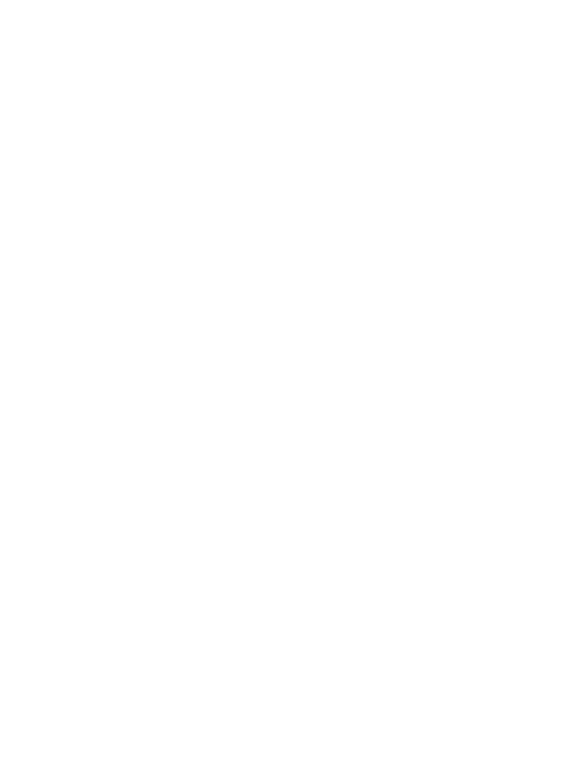
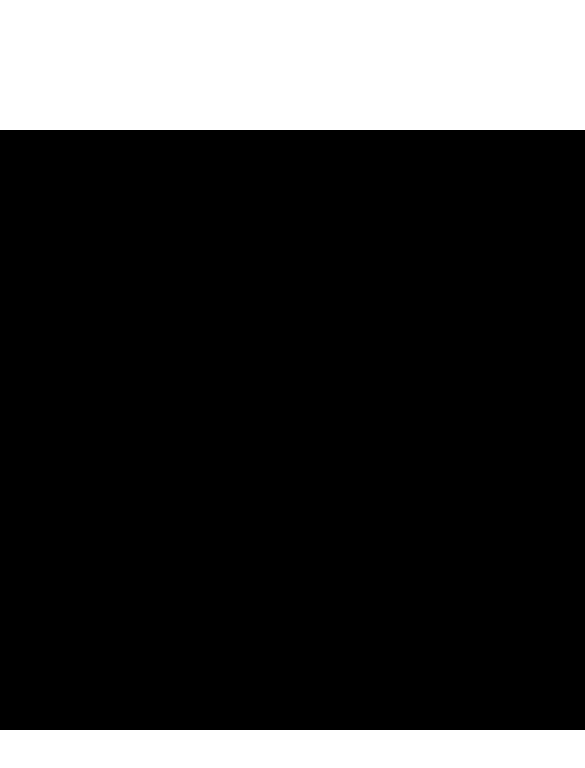
Before and after one commit to lissmann/pong, a plain HTML site: page public/index.html in a window 390 px wide. Shown: the whole page, 585 px wide, since content can reach past the window. Drawn offline with Linux system fonts and the light colour scheme.

Commit message:
Add canvas for Pong game and basic styling
Introduced a <canvas> element in the HTML for rendering the Pong game. Added CSS to center the canvas on the page and define its size, background color, and responsive layout. Prepares the structure and style for the game implementation.

```diff
--- a/public/assets/css/pong.css
+++ b/public/assets/css/pong.css
@@ -0,0 +1,12 @@
+body {
+    display: flex;
+    justify-content: center;
+    align-items: center;
+    height: 100vh;
+}
+
+#pong {
+    width: 800px;
+    height: 600px;
+    background: #000;
+}
--- a/public/index.html
+++ b/public/index.html
@@ -7,6 +7,6 @@
     <script src="assets/js/pong.js" defer></script>
 </head>
 <body>
-
+<canvas id="pong"></canvas>
 </body>
 </html>
```
